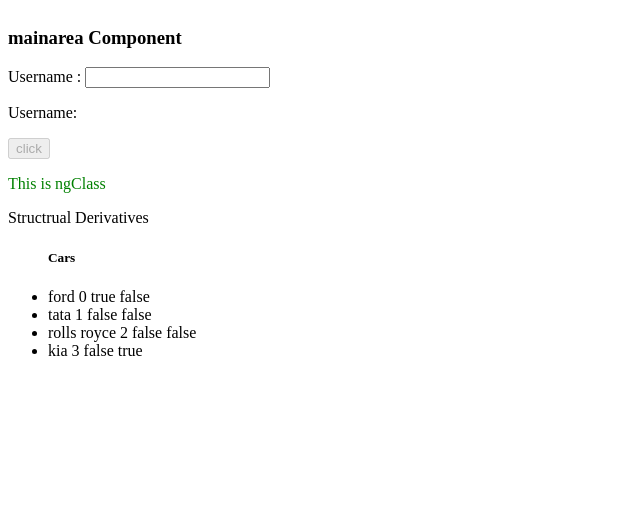
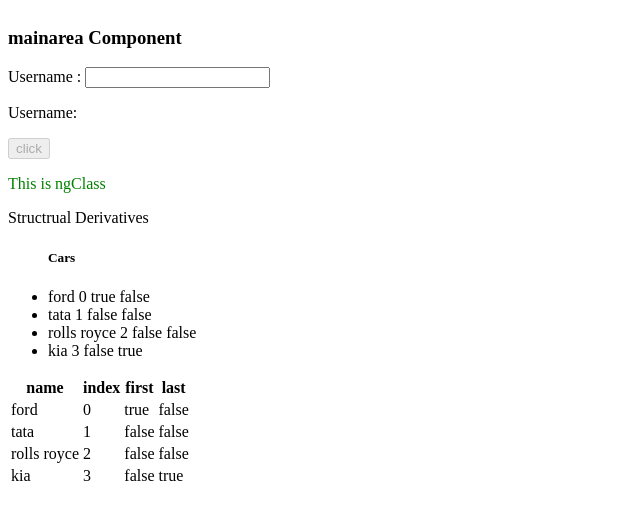
Before and after one commit to Suryapriya19/myangular, an Angular app: page / in a window 1280 px wide. Shown: the top 520 px of the page, without its empty margins (0-640 px from the left). Built offline with nearby package versions, Linux system fonts and the light colour scheme.

Commit message:
added *ngFor in table

```diff
--- a/src/app/mainarea/mainarea.component.html
+++ b/src/app/mainarea/mainarea.component.html
@@ -12,3 +12,11 @@
     <h5>Cars</h5>
     <li *ngFor="let car of cars; index as i,first as isfirst,last as islast"> {{car.name}} {{i}} {{isfirst}} {{islast}} </li>
 </ul>
+
+<table>
+    <th> name</th>
+    <th> index</th>
+    <th> first</th>
+    <th> last</th>
+    <tr *ngFor="let car of cars; index as i,first as isfirst,last as islast"> <td>{{car.name}} </td> <td> {{i}} </td> <td> {{isfirst}} </td> <td> {{islast}} </td></tr>
+</table>
```
